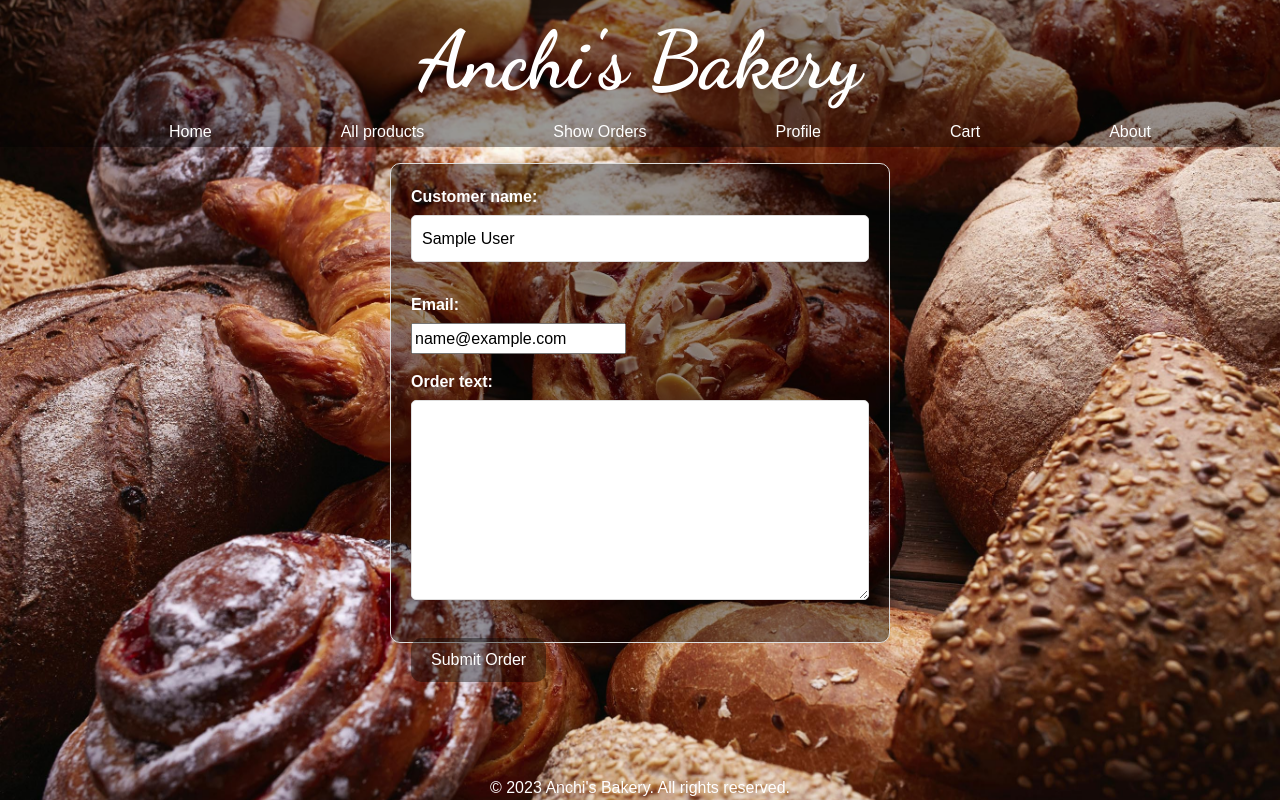
After one commit to TodorDaskalov/bakeryProject, a Django app: page /orders/custom_order/ in a window 1280 px wide. The commit adds this page. Run offline with Django 4.2, Linux system fonts and the light colour scheme; a user stored in the database is signed in; tables that the repository leaves empty hold one stand-in row (values such as "Sample post").

Commit message:
Add custom order form page, css and functionality. Add custom order success page and css. Add custom order form.

```diff
--- /dev/null
+++ b/bakeryProject/orders/forms.py
@@ -0,0 +1,24 @@
+from django import forms
+
+from bakeryProject.bakery_main.models import Profile
+
+
+class CustomOrderForm(forms.Form):
+    customer_name = forms.CharField(max_length=100)
+    email = forms.EmailField()
+    order_text = forms.CharField(widget=forms.Textarea)
+
+    def __init__(self, *args, **kwargs):
+        super().__init__(*args, **kwargs)
+
+        user = self.initial.get('user')
+        if user and user.email:
+            self.fields['email'].initial = user.email
+
+        profile = Profile.objects.filter(user=user).first()
+        if profile.first_name and profile.last_name:
+            self.fields['customer_name'].initial = f"{profile.first_name} {profile.last_name}"
+        else:
+            customer_name = ""
+            self.fields['customer_name'].initial = customer_name
+            self.fields['customer_name'].widget.attrs['placeholder'] = "Please write your name here"
--- a/bakeryProject/orders/urls.py
+++ b/bakeryProject/orders/urls.py
@@ -1,7 +1,8 @@
 from django.urls import path
-from bakeryProject.orders.views import show_orders, update_order
+from bakeryProject.orders.views import show_orders, update_order, custom_order
 
 urlpatterns = [
     path('orders_in_process/', show_orders, name='show_orders'),
     path('update_order/<int:pk>', update_order, name='update_order'),
+    path('custom_order/', custom_order, name='custom_order'),
 ]
--- a/bakeryProject/orders/views.py
+++ b/bakeryProject/orders/views.py
@@ -1,4 +1,8 @@
+from django.contrib.auth.decorators import login_required
+from django.core.mail import send_mail
 from django.shortcuts import render, redirect
+
+from bakeryProject.orders.forms import CustomOrderForm
 from bakeryProject.orders.models import Order
 
 
@@ -33,3 +37,26 @@ def update_order(request, pk):
     order.save()
 
     return redirect('show_orders')
+
+
+@login_required
+def custom_order(request):
+    if request.method == 'POST':
+        form = CustomOrderForm(request.POST)
+        if form.is_valid():
+            customer_name = form.cleaned_data['customer_name']
+            email = form.cleaned_data['email']
+            order_text = form.cleaned_data['order_text']
+
+            subject = f"Custom Order Question from {email}"
+            message = f"Customer Name: {customer_name}\nEmail: {email}\nOrder Details: {order_text}"
+            from_email = "anchisbakery02@gmail.com"
+            to_email = ["anchisbakery02@gmail.com"]
+
+            send_mail(subject, message, from_email, to_email)
+
+            return render(request, 'orders/custom_order_success.html')
+    else:
+        form = CustomOrderForm(initial={'user': request.user})
+
+    return render(request, 'orders/custom_order.html', {'form': form})
--- a/bakeryProject/settings.py
+++ b/bakeryProject/settings.py
@@ -11,6 +11,8 @@ https://docs.djangoproject.com/en/4.2/ref/settings/
 """
 
 from pathlib import Path
+
+from django.urls import reverse_lazy
 
 # Build paths inside the project like this: BASE_DIR / 'subdir'.
 BASE_DIR = Path(__file__).resolve().parent.parent
@@ -146,3 +148,5 @@ EMAIL_USE_TLS = True
 EMAIL_HOST_USER = 'anchisbakery02@gmail.com'
 EMAIL_HOST_PASSWORD = 'cqhojcwwuvuxqpue'
 DEFAULT_FROM_EMAIL = EMAIL_HOST_USER
+
+LOGIN_URL = reverse_lazy('login_user')
--- a/static/css/about.css
+++ b/static/css/about.css
@@ -1,4 +1,8 @@
 .about-container {
+  display: flex;
+  flex-wrap: wrap;
+  overflow: auto;
+  height: 70vh;
   max-width: 800px;
   margin: 0 auto;
   padding: 50px;
--- /dev/null
+++ b/static/css/order/custom_order.css
@@ -0,0 +1,55 @@
+form {
+    max-width: 500px;
+    max-height: 60vh;
+    margin: 0 auto;
+    padding: 20px;
+    border: 1px solid #ddd;
+    border-radius: 10px;
+    background-color: rgba(0, 0, 0, 0.4);
+    color: #ffffff;
+}
+
+form h2 {
+    font-size: 28px;
+    font-weight: bold;
+    margin-bottom: 15px;
+}
+
+form p {
+    font-size: 16px;
+    margin-bottom: 15px;
+    line-height: 1.6;
+}
+
+form label {
+    display: block;
+    font-weight: bold;
+    margin-bottom: 5px;
+}
+
+form input[type="text"],
+form textarea {
+    width: 100%;
+    padding: 10px;
+    margin-bottom: 15px;
+    border: 1px solid #ddd;
+    border-radius: 5px;
+}
+
+form textarea {
+    max-height: 200px;
+    overflow-y: auto;
+}
+
+form button {
+    background-color: rgba(0, 0, 0, 0.4);
+    color: #ffffff;
+    border: none;
+    border-radius: 10px;
+    padding: 10px 20px;
+    cursor: pointer;
+}
+
+form button:hover {
+    background-color: #a5a9a5;
+}
--- /dev/null
+++ b/templates/orders/custom_order.html
@@ -0,0 +1,10 @@
+{% extends 'base.html' %}
+{% load static %}
+{% block page_content %}
+    <link rel="stylesheet" type="text/css" href="{% static 'css/order/custom_order.css' %}">
+    <form method="post">
+        {% csrf_token %}
+        {{ form.as_p }}
+        <button type="submit">Submit Order</button>
+    </form>
+{% endblock %}
```
Also changed, not shown: bakeryProject/bakery_main/views.py (+6 -1 lines), static/css/order/custom_order_success.css (added, +27 -0 lines), templates/about.html (+16 -10 lines), templates/orders/custom_order_success.html (added, +9 -0 lines).
